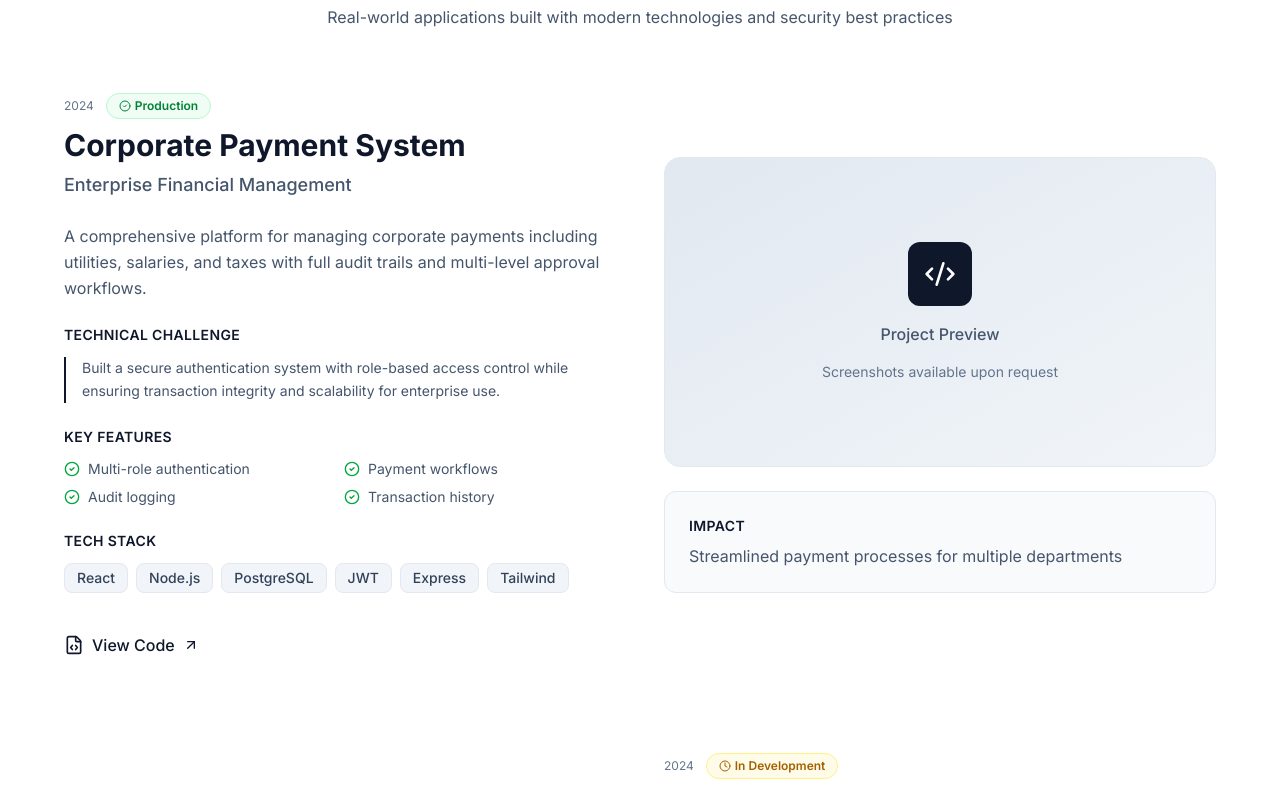
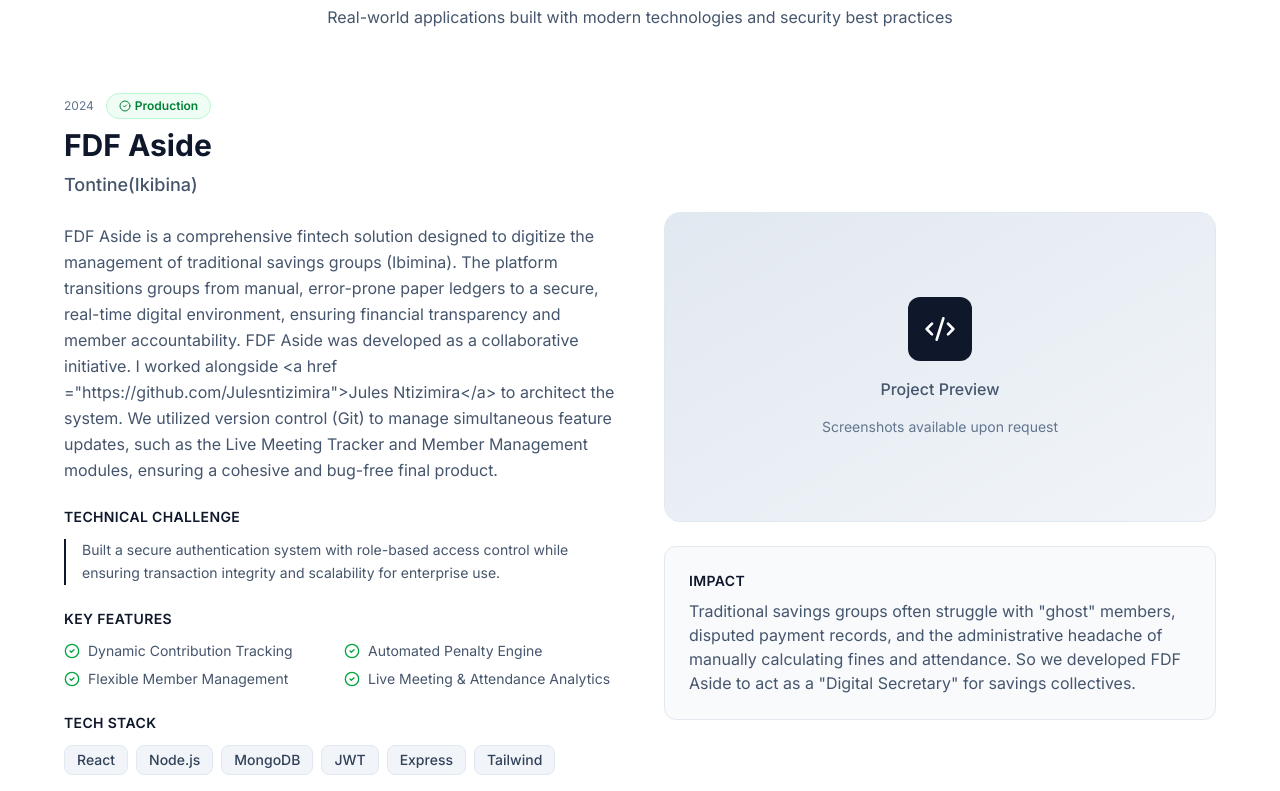
Before and after one commit to kobe824-create/portfolio, a React (Vite) app: page / in a window 1280 px wide. Shown: the part 3360-4151 px from the top of the page. Built offline with nearby package versions, Linux system fonts and the light colour scheme.

Commit message:
Adding the FDF aside project in my portfolio's projects section

```diff
--- a/src/portfolio.jsx
+++ b/src/portfolio.jsx
@@ -69,17 +69,17 @@ const Portfolio = () => {
   const projects = [
     {
       id: 1,
-      title: 'Corporate Payment System',
-      subtitle: 'Enterprise Financial Management',
-      description: 'A comprehensive platform for managing corporate payments including utilities, salaries, and taxes with full audit trails and multi-level approval workflows.',
+      title: 'FDF Aside',
+      subtitle: 'Tontine(Ikibina)',
+      description: `FDF Aside is a comprehensive fintech solution designed to digitize the management of traditional savings groups (Ibimina). The platform transitions groups from manual, error-prone paper ledgers to a secure, real-time digital environment, ensuring financial transparency and member accountability. FDF Aside was developed as a collaborative initiative. I worked alongside <a href ="https://github.com/Julesntizimira">Jules Ntizimira</a> to architect the system. We utilized version control (Git) to manage simultaneous feature updates, such as the Live Meeting Tracker and Member Management modules, ensuring a cohesive and bug-free final product.`,
       challenge: 'Built a secure authentication system with role-based access control while ensuring transaction integrity and scalability for enterprise use.',
-      tech: ['React', 'Node.js', 'PostgreSQL', 'JWT', 'Express', 'Tailwind'],
-      features: ['Multi-role authentication', 'Payment workflows', 'Audit logging', 'Transaction history'],
-      github: '#',
+      tech: ['React', 'Node.js', 'MongoDB', 'JWT', 'Express', 'Tailwind'],
+      features: ['Dynamic Contribution Tracking', 'Automated Penalty Engine', 'Flexible Member Management', 'Live Meeting & Attendance Analytics'],
+      github: 'https://github.com/kobe824-create/fdf_aside',
       demo: null,
       status: 'production',
       year: '2024',
-      impact: 'Streamlined payment processes for multiple departments'
+      impact: 'Traditional savings groups often struggle with "ghost" members, disputed payment records, and the administrative headache of manually calculating fines and attendance. So we developed FDF Aside to act as a "Digital Secretary" for savings collectives.'
     },
     {
       id: 2,
@@ -89,9 +89,9 @@ const Portfolio = () => {
       challenge: 'Designed a flexible approval system that accommodates different organizational hierarchies while maintaining data consistency.',
       tech: ['Vue.js', 'Node.js', 'MySQL', 'Express', 'Bootstrap'],
       features: ['Request management', 'Approval workflows', 'Stock tracking', 'Role-based access'],
-      github: '#',
+      github: 'https://github.com/kobe824-create/stock_managementWithReact',
       demo: null,
-      status: 'development',
+      status: 'production',
       year: '2024',
       impact: 'Reduced material request processing time by 60%'
     },
```
